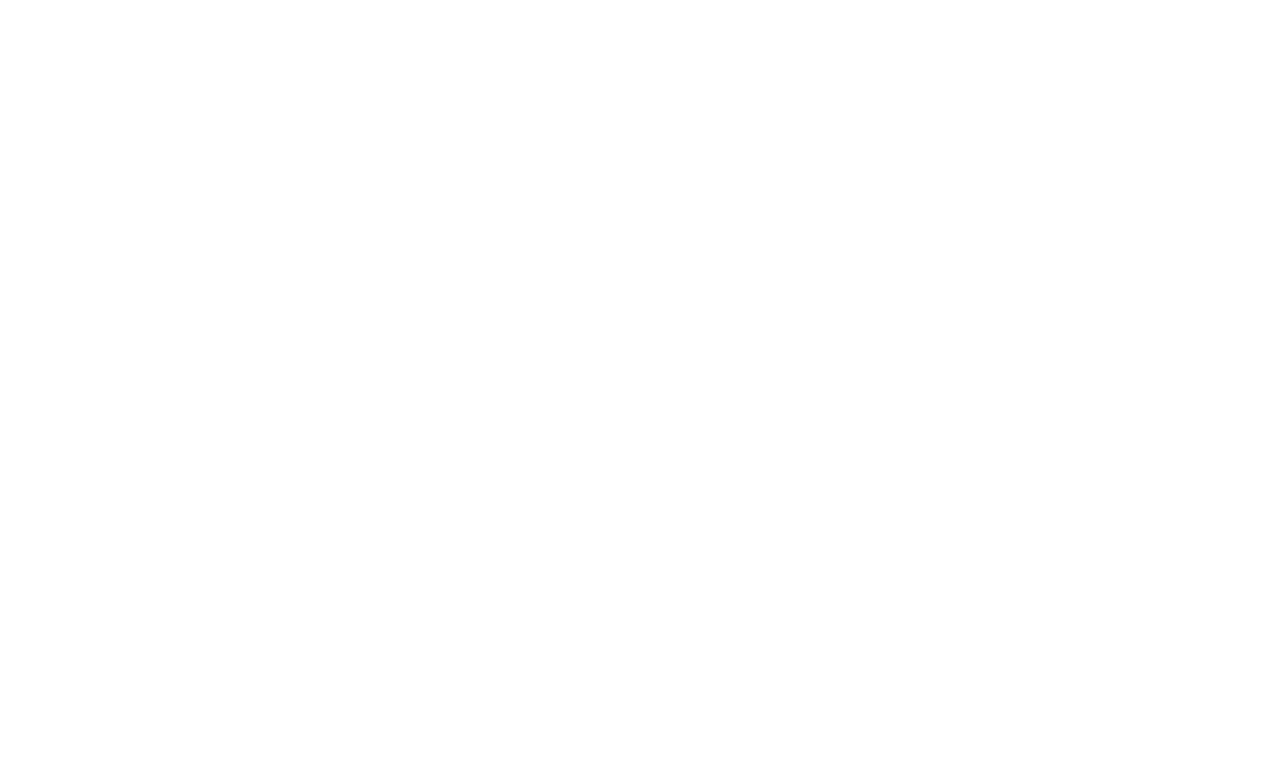
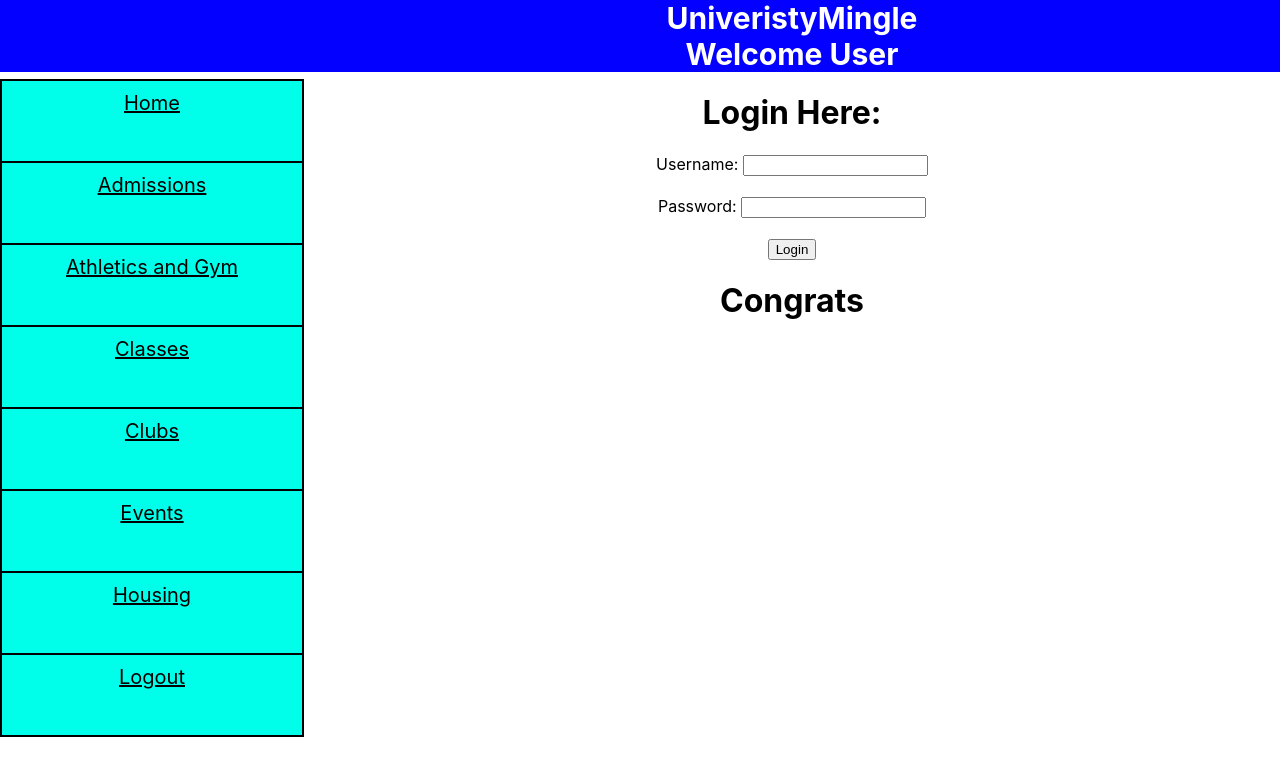
Before and after one commit to StarGitHub16/Project-5, a React (Create React App) app in the folder univeristy-app/: page /login in a window 1280 px wide. Before the commit this address had no page. Shown: the top 776 px of the page. Built offline with nearby package versions, Linux system fonts and the light colour scheme.

Commit message:
Registration done.

```diff
--- a/univeristy-app/src/App.js
+++ b/univeristy-app/src/App.js
@@ -2,12 +2,10 @@ import logo from './logo.svg';
 import React, { useState, useEffect} from 'react';
 import './App.css';
 import Axios from 'axios'
-import {BrowserRouter, Routes, Route, NavLink, useLocation} from 'react-router-dom'
+import {BrowserRouter, Routes, Route, NavLink, Navigate} from 'react-router-dom'
 
 
 function Navbar() {
-
-  const location= useLocation()
 
   return (
     <div>
@@ -19,11 +17,12 @@ function Navbar() {
       <NavLink to={'/'} className="categories">Clubs</NavLink>
       <NavLink to={'/'} className="categories">Events</NavLink>
       <NavLink to={'/'} className="categories">Housing</NavLink>
+      <NavLink to={'/login'} className="categories">Logout</NavLink>
     </div>
 
     <div id="logo">
       <div>UniveristyMingle</div>
-      <div>Welcome {location.state.id}</div>
+      <div>Welcome User</div>
     </div>
 
     </div>
@@ -33,15 +32,15 @@ function Navbar() {
 
 
 //Info regarding the SignUp page.
-function SignUp () {
+function Register () {
 
-  const [username, setUsername] = useState('')
+  const [usernameReg, setUsernameReg] = useState('')
 
-  const [password, setPassword] = useState('')
+  const [passwordReg, setPasswordReg] = useState('')
 
   const register = () => {
-    Axios.post('http://localhost8000/register',
-    {username: username, password:password
+    Axios.post('http://localhost:8000/register',
+    {username: usernameReg, password: passwordReg
     }).then((response) => {
       console.log(response);
     })
@@ -50,21 +49,22 @@ function SignUp () {
   return(
   <div>
     <h1>SignUp Here:</h1>
-    <form action="POST">
+    <form>
         <label>Username: </label>
-        <input name="Username" onChange={(e) =>{setUsername(e.target.value)}} type="text" required="required" />
+        <input name="Username" onChange={(e) =>{setUsernameReg(e.target.value)}} type="text" required="required" />
         <br />
         <br />
         <label>Password: </label>
-        <input name="Password" onChange={(e) =>{setPassword(e.target.value)}} type="password" required="required" />
+        <input name="Password" onChange={(e) =>{setPasswordReg(e.target.value)}} type="password" required="required" />
         <br />
         <br />
-        <input type="submit" onClick={register} value="Register" class="button" />
+        <input type="submit" onClick={register} value="Register" className="button" />
     </form>
   </div>
   )
 }
 
+//Info regarding the login page.
 function Login() {
 
   const [username, setUsername] = useState('');
@@ -74,7 +74,7 @@ function Login() {
   const [loginStatus, setLoginStatus] =useState('');
 
   const login = () => {
-    Axios.post('http://localhost8000/login',
+    Axios.post('http://localhost:8000/login',
     {username: username, password:password
     }).then((response) => {
 
@@ -110,6 +110,18 @@ function Login() {
 
 //The Homepage containing some about info and how to navigate.
 function Homepage() {
+
+  const [authenticated, setauthenticated] = useState(null);
+  useEffect(() => {
+  const loggedInUser = localStorage.getItem("authenticated");
+  if (loggedInUser) {
+  setauthenticated(loggedInUser);
+  }
+  }, []);
+
+  if (!authenticated) {
+    return <Navigate replace to ="/login" />;
+  } else {
       return(
         <div>
           <h1>Welcome to University Mingle!</h1>
@@ -118,6 +130,8 @@ function Homepage() {
         </div>
         );
 }
+}
+
 
 //Function pertaining to user submitting a new response.
 function NewQuestionScreen() {
@@ -151,13 +165,13 @@ function NewQuestionScreen() {
 function App() {
 
 
-
-
   return (
     <div className="App">
       <BrowserRouter>
       <Navbar />
       <Routes>
+        <Route path="/register" element={<Register />}/>
+        <Route path="/login" element={<Login />} />
         <Route path="/class" element= {<NewQuestionScreen />} />
         <Route path="/" element= {<Homepage />} />
       </Routes>
```
Also changed, not shown: univeristy-app/server.js (+18 -17 lines). Lines whose indentation alone changed are shown as unchanged.
